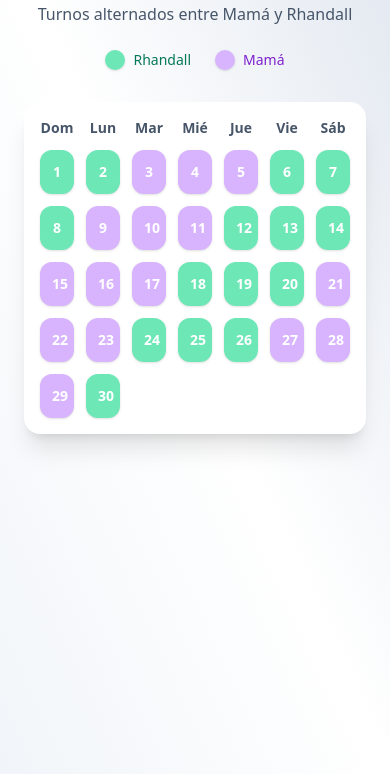
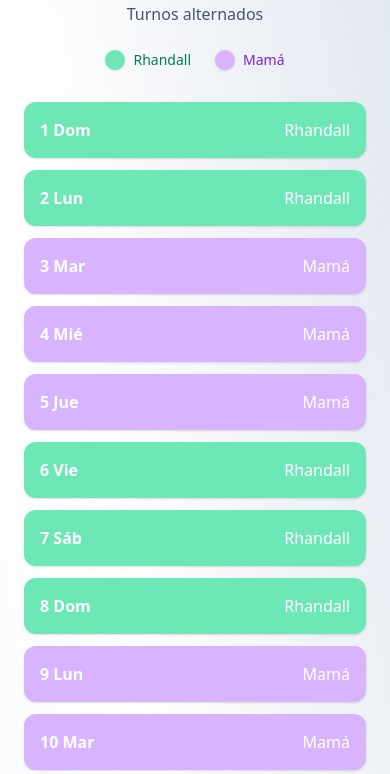
Before and after one commit to LilithNML/puerta, a plain HTML site: page index.html in a window 390 px wide. Shown: the part 70-844 px from the top of the page. Drawn offline with nearby package versions, Linux system fonts and the light colour scheme.

Commit message:
Update index.html

```diff
--- a/index.html
+++ b/index.html
@@ -14,7 +14,7 @@
   <div class="max-w-5xl mx-auto p-6">
     <header class="text-center mb-6">
       <h1 class="text-4xl font-extrabold text-slate-800 mb-2">Junio 2025</h1>
-      <p class="text-slate-600">Turnos alternados entre Mamá y Rhandall</p>
+      <p class="text-slate-600">Turnos alternados</p>
     </header><!-- Leyenda -->
 <div class="flex flex-wrap justify-center gap-6 mb-8 text-sm">
   <div class="flex items-center gap-2">
@@ -27,8 +27,8 @@
   </div>
 </div>
 
-<!-- Calendario -->
-<div class="grid grid-cols-7 gap-3 text-center text-sm sm:text-base bg-white p-4 rounded-2xl shadow-xl">
+<!-- Calendario: versión desktop/tablet -->
+<div class="hidden sm:grid grid-cols-7 gap-3 text-center text-sm sm:text-base bg-white p-4 rounded-2xl shadow-xl">
   <!-- Días de la semana -->
   <div class="font-bold text-slate-600">Dom</div>
   <div class="font-bold text-slate-600">Lun</div>
@@ -39,38 +39,142 @@
   <div class="font-bold text-slate-600">Sáb</div>
 
   <!-- Días del mes estilizados -->
-  <div class="rounded-xl p-3 bg-emerald-300 text-white font-semibold hover:scale-105 hover:brightness-110 hover-transition shadow">1</div>
-  <div class="rounded-xl p-3 bg-emerald-300 text-white font-semibold hover:scale-105 hover:brightness-110 hover-transition shadow">2</div>
-  <div class="rounded-xl p-3 bg-purple-300 text-white font-semibold hover:scale-105 hover:brightness-110 hover-transition shadow">3</div>
-  <div class="rounded-xl p-3 bg-purple-300 text-white font-semibold hover:scale-105 hover:brightness-110 hover-transition shadow">4</div>
-  <div class="rounded-xl p-3 bg-purple-300 text-white font-semibold hover:scale-105 hover:brightness-110 hover-transition shadow">5</div>
-  <div class="rounded-xl p-3 bg-emerald-300 text-white font-semibold hover:scale-105 hover:brightness-110 hover-transition shadow">6</div>
-  <div class="rounded-xl p-3 bg-emerald-300 text-white font-semibold hover:scale-105 hover:brightness-110 hover-transition shadow">7</div>
-  <div class="rounded-xl p-3 bg-emerald-300 text-white font-semibold hover:scale-105 hover:brightness-110 hover-transition shadow">8</div>
-  <div class="rounded-xl p-3 bg-purple-300 text-white font-semibold hover:scale-105 hover:brightness-110 hover-transition shadow">9</div>
-  <div class="rounded-xl p-3 bg-purple-300 text-white font-semibold hover:scale-105 hover:brightness-110 hover-transition shadow">10</div>
-  <div class="rounded-xl p-3 bg-purple-300 text-white font-semibold hover:scale-105 hover:brightness-110 hover-transition shadow">11</div>
-  <div class="rounded-xl p-3 bg-emerald-300 text-white font-semibold hover:scale-105 hover:brightness-110 hover-transition shadow">12</div>
-  <div class="rounded-xl p-3 bg-emerald-300 text-white font-semibold hover:scale-105 hover:brightness-110 hover-transition shadow">13</div>
-  <div class="rounded-xl p-3 bg-emerald-300 text-white font-semibold hover:scale-105 hover:brightness-110 hover-transition shadow">14</div>
-  <div class="rounded-xl p-3 bg-purple-300 text-white font-semibold hover:scale-105 hover:brightness-110 hover-transition shadow">15</div>
-  <div class="rounded-xl p-3 bg-purple-300 text-white font-semibold hover:scale-105 hover:brightness-110 hover-transition shadow">16</div>
-  <div class="rounded-xl p-3 bg-purple-300 text-white font-semibold hover:scale-105 hover:brightness-110 hover-transition shadow">17</div>
-  <div class="rounded-xl p-3 bg-emerald-300 text-white font-semibold hover:scale-105 hover:brightness-110 hover-transition shadow">18</div>
-  <div class="rounded-xl p-3 bg-emerald-300 text-white font-semibold hover:scale-105 hover:brightness-110 hover-transition shadow">19</div>
-  <div class="rounded-xl p-3 bg-emerald-300 text-white font-semibold hover:scale-105 hover:brightness-110 hover-transition shadow">20</div>
-  <div class="rounded-xl p-3 bg-purple-300 text-white font-semibold hover:scale-105 hover:brightness-110 hover-transition shadow">21</div>
-  <div class="rounded-xl p-3 bg-purple-300 text-white font-semibold hover:scale-105 hover:brightness-110 hover-transition shadow">22</div>
-  <div class="rounded-xl p-3 bg-purple-300 text-white font-semibold hover:scale-105 hover:brightness-110 hover-transition shadow">23</div>
-  <div class="rounded-xl p-3 bg-emerald-300 text-white font-semibold hover:scale-105 hover:brightness-110 hover-transition shadow">24</div>
-  <div class="rounded-xl p-3 bg-emerald-300 text-white font-semibold hover:scale-105 hover:brightness-110 hover-transition shadow">25</div>
-  <div class="rounded-xl p-3 bg-emerald-300 text-white font-semibold hover:scale-105 hover:brightness-110 hover-transition shadow">26</div>
-  <div class="rounded-xl p-3 bg-purple-300 text-white font-semibold hover:scale-105 hover:brightness-110 hover-transition shadow">27</div>
-  <div class="rounded-xl p-3 bg-purple-300 text-white font-semibold hover:scale-105 hover:brightness-110 hover-transition shadow">28</div>
-  <div class="rounded-xl p-3 bg-purple-300 text-white font-semibold hover:scale-105 hover:brightness-110 hover-transition shadow">29</div>
-  <div class="rounded-xl p-3 bg-emerald-300 text-white font-semibold hover:scale-105 hover:brightness-110 hover-transition shadow">30</div>
+  <!-- Lista de días con colores -->
+  <!-- Generado desde el 1 al 30 según patrón dado -->
+  <!-- Días 1-30 -->
+  <div class="rounded-xl p-3 bg-emerald-300 text-white font-semibold hover:scale-105 hover-transition shadow">1</div>
+  <div class="rounded-xl p-3 bg-emerald-300 text-white font-semibold hover:scale-105 hover-transition shadow">2</div>
+  <div class="rounded-xl p-3 bg-purple-300 text-white font-semibold hover:scale-105 hover-transition shadow">3</div>
+  <div class="rounded-xl p-3 bg-purple-300 text-white font-semibold hover:scale-105 hover-transition shadow">4</div>
+  <div class="rounded-xl p-3 bg-purple-300 text-white font-semibold hover:scale-105 hover-transition shadow">5</div>
+  <div class="rounded-xl p-3 bg-emerald-300 text-white font-semibold hover:scale-105 hover-transition shadow">6</div>
+  <div class="rounded-xl p-3 bg-emerald-300 text-white font-semibold hover:scale-105 hover-transition shadow">7</div>
+  <div class="rounded-xl p-3 bg-emerald-300 text-white font-semibold hover:scale-105 hover-transition shadow">8</div>
+  <div class="rounded-xl p-3 bg-purple-300 text-white font-semibold hover:scale-105 hover-transition shadow">9</div>
+  <div class="rounded-xl p-3 bg-purple-300 text-white font-semibold hover:scale-105 hover-transition shadow">10</div>
+  <div class="rounded-xl p-3 bg-purple-300 text-white font-semibold hover:scale-105 hover-transition shadow">11</div>
+  <div class="rounded-xl p-3 bg-emerald-300 text-white font-semibold hover:scale-105 hover-transition shadow">12</div>
+  <div class="rounded-xl p-3 bg-emerald-300 text-white font-semibold hover:scale-105 hover-transition shadow">13</div>
+  <div class="rounded-xl p-3 bg-emerald-300 text-white font-semibold hover:scale-105 hover-transition shadow">14</div>
+  <div class="rounded-xl p-3 bg-purple-300 text-white font-semibold hover:scale-105 hover-transition shadow">15</div>
+  <div class="rounded-xl p-3 bg-purple-300 text-white font-semibold hover:scale-105 hover-transition shadow">16</div>
+  <div class="rounded-xl p-3 bg-purple-300 text-white font-semibold hover:scale-105 hover-transition shadow">17</div>
+  <div class="rounded-xl p-3 bg-emerald-300 text-white font-semibold hover:scale-105 hover-transition shadow">18</div>
+  <div class="rounded-xl p-3 bg-emerald-300 text-white font-semibold hover:scale-105 hover-transition shadow">19</div>
+  <div class="rounded-xl p-3 bg-emerald-300 text-white font-semibold hover:scale-105 hover-transition shadow">20</div>
+  <div class="rounded-xl p-3 bg-purple-300 text-white font-semibold hover:scale-105 hover-transition shadow">21</div>
+  <div class="rounded-xl p-3 bg-purple-300 text-white font-semibold hover:scale-105 hover-transition shadow">22</div>
+  <div class="rounded-xl p-3 bg-purple-300 text-white font-semibold hover:scale-105 hover-transition shadow">23</div>
+  <div class="rounded-xl p-3 bg-emerald-300 text-white font-semibold hover:scale-105 hover-transition shadow">24</div>
+  <div class="rounded-xl p-3 bg-emerald-300 text-white font-semibold hover:scale-105 hover-transition shadow">25</div>
+  <div class="rounded-xl p-3 bg-emerald-300 text-white font-semibold hover:scale-105 hover-transition shadow">26</div>
+  <div class="rounded-xl p-3 bg-purple-300 text-white font-semibold hover:scale-105 hover-transition shadow">27</div>
+  <div class="rounded-xl p-3 bg-purple-300 text-white font-semibold hover:scale-105 hover-transition shadow">28</div>
+  <div class="rounded-xl p-3 bg-purple-300 text-white font-semibold hover:scale-105 hover-transition shadow">29</div>
+  <div class="rounded-xl p-3 bg-emerald-300 text-white font-semibold hover:scale-105 hover-transition shadow">30</div>
+</div>
+
+<!-- Versión móvil (lista) -->
+<div class="sm:hidden space-y-3 mt-6">
+  <!-- Días en formato lista -->
+  <!-- Día, nombre, color -->
+  <!-- Generado manualmente para cada día -->
+  <!-- Reutilizando patrón de colores y nombres -->
+  <!-- Puedes optimizar esto con JS si lo deseas -->
+  <!-- Día | DíaSemana | Persona -->
+  <!-- 1 - 30 -->
+  <div class="flex items-center justify-between rounded-xl p-4 bg-emerald-300 text-white shadow">
+    <span class="font-semibold">1 Dom</span><span>Rhandall</span>
+  </div>
+  <div class="flex items-center justify-between rounded-xl p-4 bg-emerald-300 text-white shadow">
+    <span class="font-semibold">2 Lun</span><span>Rhandall</span>
+  </div>
+  <div class="flex items-center justify-between rounded-xl p-4 bg-purple-300 text-white shadow">
+    <span class="font-semibold">3 Mar</span><span>Mamá</span>
+  </div>
+  <div class="flex items-center justify-between rounded-xl p-4 bg-purple-300 text-white shadow">
+    <span class="font-semibold">4 Mié</span><span>Mamá</span>
+  </div>
+  <div class="flex items-center justify-between rounded-xl p-4 bg-purple-300 text-white shadow">
+    <span class="font-semibold">5 Jue</span><span>Mamá</span>
+  </div>
+  <div class="flex items-center justify-between rounded-xl p-4 bg-emerald-300 text-white shadow">
+    <span class="font-semibold">6 Vie</span><span>Rhandall</span>
+  </div>
+  <div class="flex items-center justify-between rounded-xl p-4 bg-emerald-300 text-white shadow">
+    <span class="font-semibold">7 Sáb</span><span>Rhandall</span>
+  </div>
+  <div class="flex items-center justify-between rounded-xl p-4 bg-emerald-300 text-white shadow">
+    <span class="font-semibold">8 Dom</span><span>Rhandall</span>
+  </div>
+  <div class="flex items-center justify-between rounded-xl p-4 bg-purple-300 text-white shadow">
+    <span class="font-semibold">9 Lun</span><span>Mamá</span>
+  </div>
+  <div class="flex items-center justify-between rounded-xl p-4 bg-purple-300 text-white shadow">
+    <span class="font-semibold">10 Mar</span><span>Mamá</span>
+  </div>
+  <div class="flex items-center justify-between rounded-xl p-4 bg-purple-300 text-white shadow">
+    <span class="font-semibold">11 Mié</span><span>Mamá</span>
+  </div>
+  <div class="flex items-center justify-between rounded-xl p-4 bg-emerald-300 text-white shadow">
+    <span class="font-semibold">12 Jue</span><span>Rhandall</span>
+  </div>
+  <div class="flex items-center justify-between rounded-xl p-4 bg-emerald-300 text-white shadow">
+    <span class="font-semibold">13 Vie</span><span>Rhandall</span>
+  </div>
+  <div class="flex items-center justify-between rounded-xl p-4 bg-emerald-300 text-white shadow">
+    <span class="font-semibold">14 Sáb</span><span>Rhandall</span>
+  </div>
+  <div class="flex items-center justify-between rounded-xl p-4 bg-purple-300 text-white shadow">
+    <span class="font-semibold">15 Dom</span><span>Mamá</span>
+  </div>
+  <div class="flex items-center justify-between rounded-xl p-4 bg-purple-300 text-white shadow">
+    <span class="font-semibold">16 Lun</span><span>Mamá</span>
+  </div>
+  <div class="flex items-center justify-between rounded-xl p-4 bg-purple-300 text-white shadow">
+    <span class="font-semibold">17 Mar</span><span>Mamá</span>
+  </div>
+  <div class="flex items-center justify-between rounded-xl p-4 bg-emerald-300 text-white shadow">
+    <span class="font-semibold">18 Mié</span><span>Rhandall</span>
+  </div>
+  <div class="flex items-center justify-between rounded-xl p-4 bg-emerald-300 text-white shadow">
+    <span class="font-semibold">19 Jue</span><span>Rhandall</span>
+  </div>
+  <div class="flex items-center justify-between rounded-xl p-4 bg-emerald-300 text-white shadow">
+    <span class="font-semibold">20 Vie</span><span>Rhandall</span>
+  </div>
+  <div class="flex items-center justify-between rounded-xl p-4 bg-purple-300 text-white shadow">
+    <span class="font-semibold">21 Sáb</span><span>Mamá</span>
+  </div>
+  <div class="flex items-center justify-between rounded-xl p-4 bg-purple-300 text-white shadow">
+    <span class="font-semibold">22 Dom</span><span>Mamá</span>
+  </div>
+  <div class="flex items-center justify-between rounded-xl p-4 bg-purple-300 text-white shadow">
+    <span class="font-semibold">23 Lun</span><span>Mamá</span>
+  </div>
+  <div class="flex items-center justify-between rounded-xl p-4 bg-emerald-300 text-white shadow">
+    <span class="font-semibold">24 Mar</span><span>Rhandall</span>
+  </div>
+  <div class="flex items-center justify-between rounded-xl p-4 bg-emerald-300 text-white shadow">
+    <span class="font-semibold">25 Mié</span><span>Rhandall</span>
+  </div>
+  <div class="flex items-center justify-between rounded-xl p-4 bg-emerald-300 text-white shadow">
+    <span class="font-semibold">26 Jue</span><span>Rhandall</span>
+  </div>
+  <div class="flex items-center justify-between rounded-xl p-4 bg-purple-300 text-white shadow">
+    <span class="font-semibold">27 Vie</span><span>Mamá</span>
+  </div>
+  <div class="flex items-center justify-between rounded-xl p-4 bg-purple-300 text-white shadow">
+    <span class="font-semibold">28 Sáb</span><span>Mamá</span>
+  </div>
+  <div class="flex items-center justify-between rounded-xl p-4 bg-purple-300 text-white shadow">
+    <span class="font-semibold">29 Dom</span><span>Mamá</span>
+  </div>
+  <div class="flex items-center justify-between rounded-xl p-4 bg-emerald-300 text-white shadow">
+    <span class="font-semibold">30 Lun</span><span>Rhandall</span>
+  </div>
 </div>
 
   </div>
 </body>
-</html>
+    </html>
```
